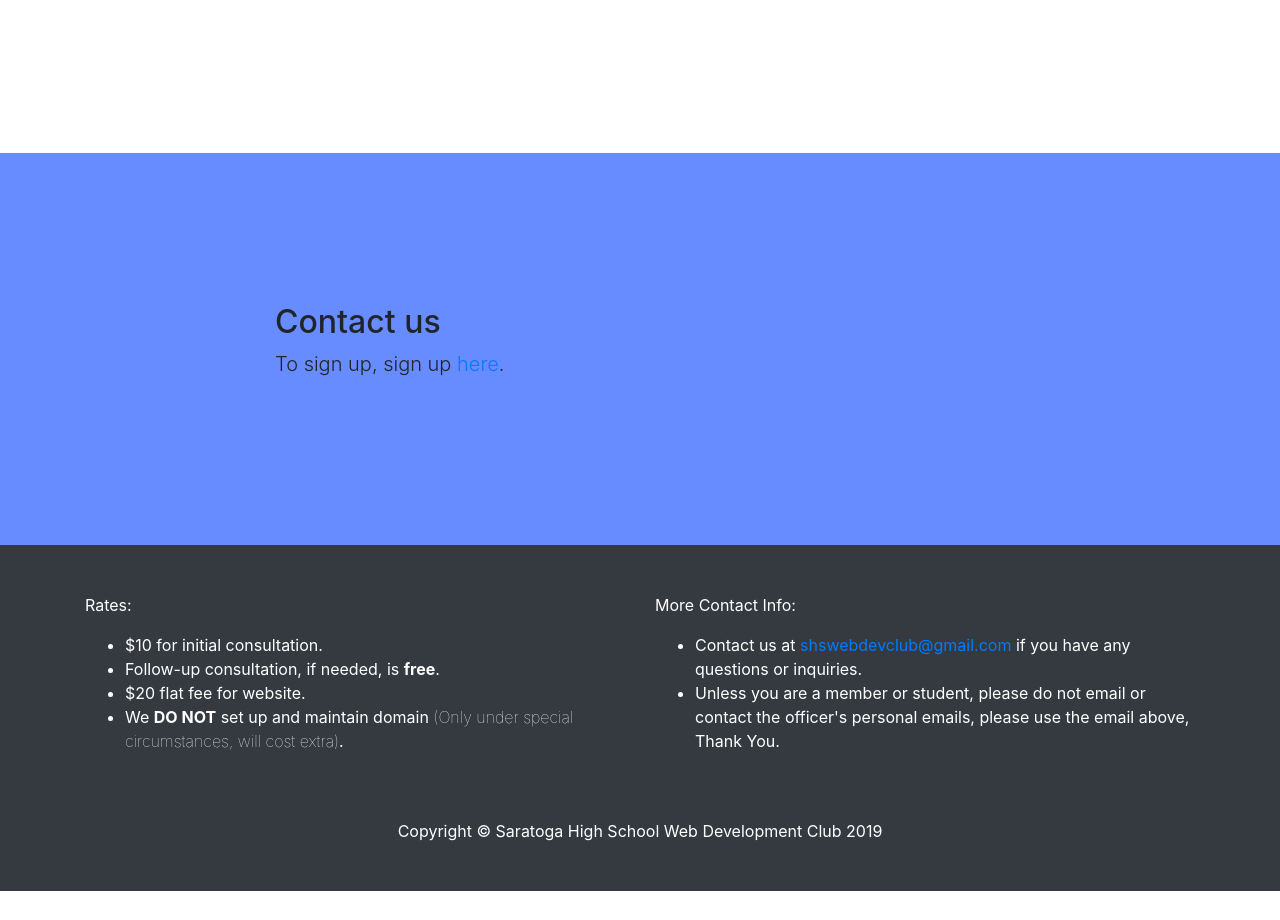
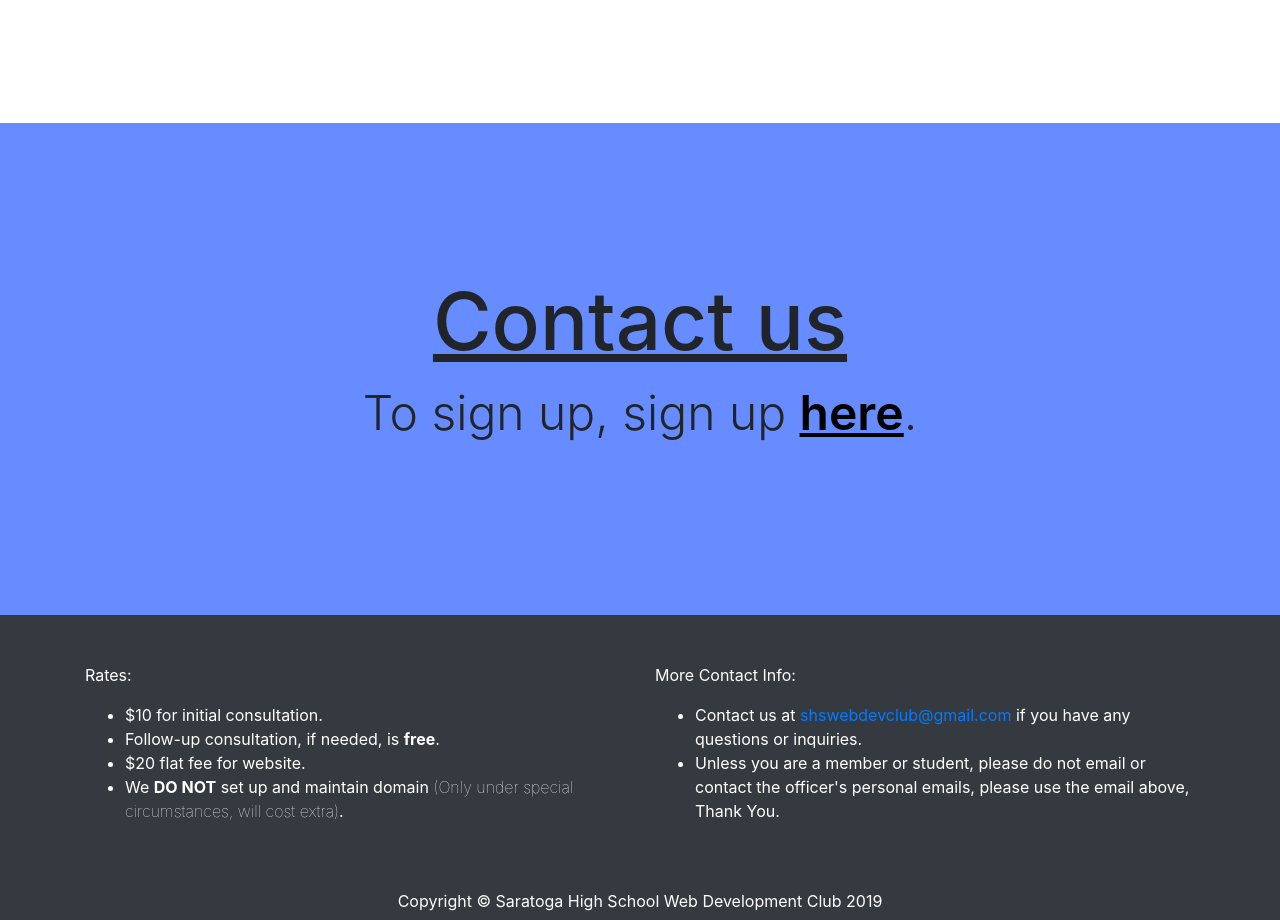
Before and after one commit to SHS-Web-Dev-Club/club_site, a website with bundled scripts: page index.html in a window 1280 px wide. Shown: the part 3140-4060 px from the top of the page. Before the commit the page ends 4031 px from the top, so only its background shows below. Built offline with nearby package versions, Linux system fonts and the light colour scheme.

Commit message:
--contact link--

```diff
--- a/css/styles.css
+++ b/css/styles.css
@@ -84,3 +84,26 @@ input[type='checkbox'] {
   color: rgba(0, 0, 0, 0.5) !important;
   font-size: 0.8em !important;
 }
+#contact{
+  text-align: center;
+}
+#contact h2{
+  text-decoration: underline;
+  font-size: 5em;
+}
+#contact p{
+  font-size: 3em;
+}
+/* unvisited link */
+#contact a{
+  color: black;
+  text-decoration: underline;
+  font-weight: 600;
+}
+#contact a:hover{
+  color: white;
+}
+
+#contact a:visited{
+  color: purple;
+}
--- a/index.html
+++ b/index.html
@@ -56,8 +56,7 @@
       <div class="row">
         <div class="col-lg-8 mx-auto">
           <h2>About the Club</h2>
-          <p class="lead"> Saratoga Web Development was founded with the goal of equipping organizations and businesses comprehensive websites suited to their specific needs. We believe that an organization’s website plays a huge role in their overall success. An organization’s website design is a tremendous indication of their commitment to their craft. We aim to give our clients complete customization in features they want for their website, thus helping them.
-          (good images pending)</p>
+          <p class="lead"> Saratoga Web Development was founded with the goal of equipping organizations and businesses comprehensive websites suited to their specific needs. We believe that an organization’s website plays a huge role in their overall success. An organization’s website design is a tremendous indication of their commitment to their craft. We aim to give our clients complete customization in features they want for their website, thus helping them.</p>
           <!-- Page Content -->
           <div class="container">
             <div class="row">
@@ -181,7 +180,7 @@
       <div class="row">
         <div class="col-lg-8 mx-auto">
           <h2>Contact us</h2>
-          <p class="lead">To sign up, sign up <a href="https://forms.gle/kxCW46XL43fYBigT6">here</a>.</p>
+          <p class="lead">To sign up, sign up <a href="https://forms.gle/kxCW46XL43fYBigT6" target="_blank">here</a>.</p>
         </div>
       </div>
     </div>
```
